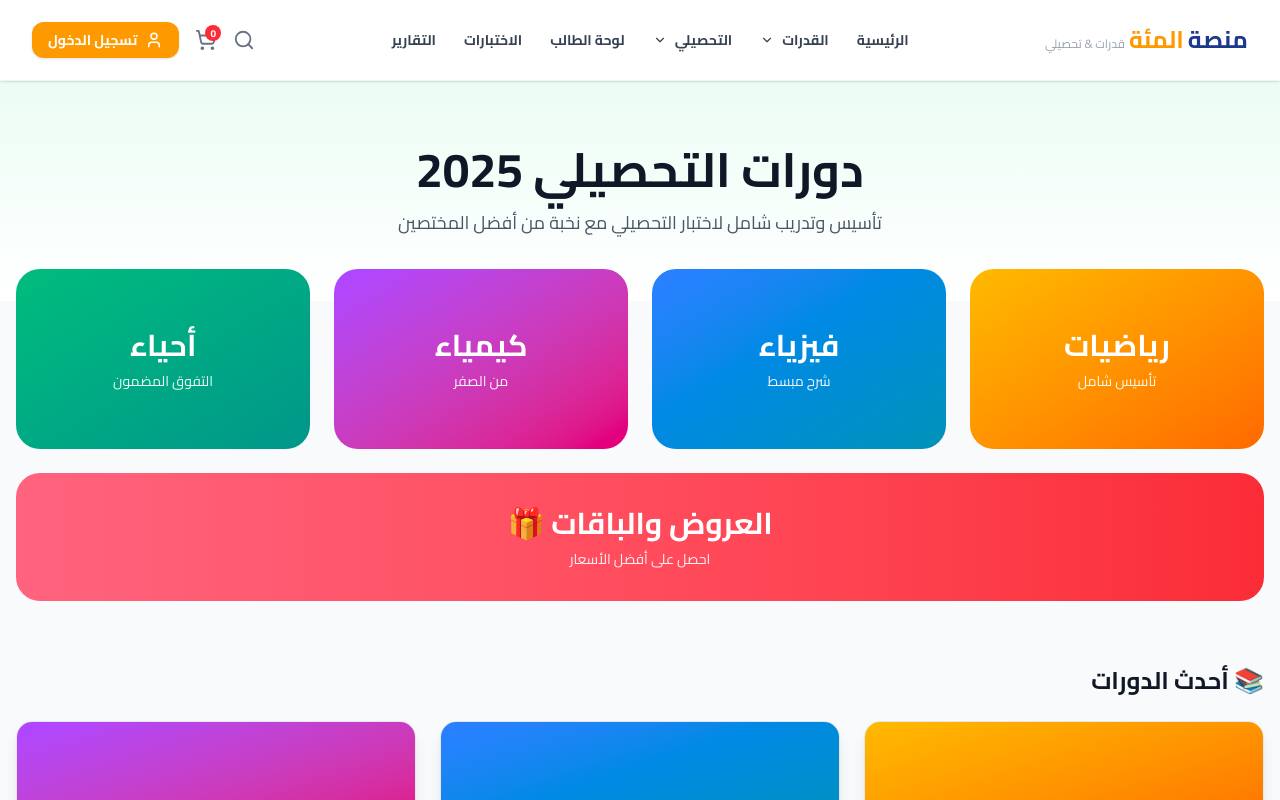
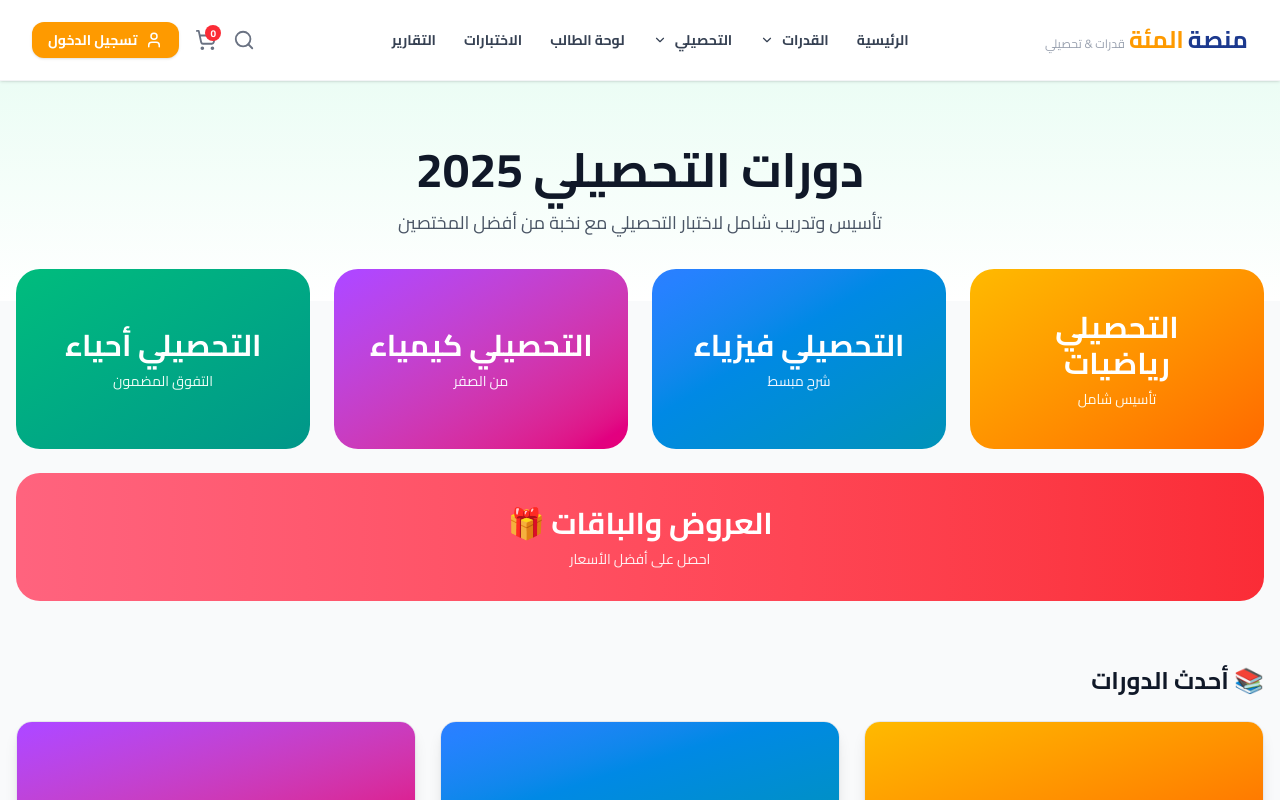
Before and after one commit to nasef6464/almeaa, a Next.js app: page /tahsili in a window 1280 px wide. Shown: the top 800 px of the page. Built offline with nearby package versions, Linux system fonts and the light colour scheme.

Commit message:
fix: update card titles to match design (القدرات الكمي, القدرات اللفظي)

```diff
--- a/app/qudrat/page.tsx
+++ b/app/qudrat/page.tsx
@@ -21,7 +21,7 @@ export default function QudratMainPage() {
           {/* لفظي قدرات */}
           <Link href="/qudrat/verbal">
             <div className="bg-gradient-to-br from-amber-400 to-orange-500 rounded-3xl p-8 text-white hover:shadow-2xl transition-all cursor-pointer transform hover:-translate-y-2 min-h-[200px] flex flex-col justify-center items-center text-center">
-              <h2 className="text-3xl font-black mb-2">لفظي قدرات</h2>
+              <h2 className="text-3xl font-black mb-2">القدرات اللفظي</h2>
               <p className="text-amber-50 text-sm">تأسيس - مكثف - تدريب</p>
             </div>
           </Link>
@@ -29,7 +29,7 @@ export default function QudratMainPage() {
           {/* كمي قدرات */}
           <Link href="/qudrat/quant">
             <div className="bg-gradient-to-br from-blue-500 to-indigo-600 rounded-3xl p-8 text-white hover:shadow-2xl transition-all cursor-pointer transform hover:-translate-y-2 min-h-[200px] flex flex-col justify-center items-center text-center">
-              <h2 className="text-3xl font-black mb-2">كمي قدرات</h2>
+              <h2 className="text-3xl font-black mb-2">القدرات الكمي</h2>
               <p className="text-blue-50 text-sm">تأسيس - كمي - شروحات</p>
             </div>
           </Link>
--- a/app/tahsili/page.tsx
+++ b/app/tahsili/page.tsx
@@ -21,7 +21,7 @@ export default function TahsiliMainPage() {
           {/* رياضيات */}
           <Link href="/tahsili/math">
             <div className="bg-gradient-to-br from-amber-400 to-orange-500 rounded-3xl p-8 text-white hover:shadow-2xl transition-all cursor-pointer transform hover:-translate-y-2 min-h-[180px] flex flex-col justify-center items-center text-center">
-              <h2 className="text-3xl font-black mb-2">رياضيات</h2>
+              <h2 className="text-3xl font-black mb-2">التحصيلي رياضيات</h2>
               <p className="text-amber-50 text-sm">تأسيس شامل</p>
             </div>
           </Link>
@@ -29,7 +29,7 @@ export default function TahsiliMainPage() {
           {/* فيزياء */}
           <Link href="/tahsili/physics">
             <div className="bg-gradient-to-br from-blue-500 to-cyan-600 rounded-3xl p-8 text-white hover:shadow-2xl transition-all cursor-pointer transform hover:-translate-y-2 min-h-[180px] flex flex-col justify-center items-center text-center">
-              <h2 className="text-3xl font-black mb-2">فيزياء</h2>
+              <h2 className="text-3xl font-black mb-2">التحصيلي فيزياء</h2>
               <p className="text-blue-50 text-sm">شرح مبسط</p>
             </div>
           </Link>
@@ -37,7 +37,7 @@ export default function TahsiliMainPage() {
           {/* كيمياء */}
           <Link href="/tahsili/chemistry">
             <div className="bg-gradient-to-br from-purple-500 to-pink-600 rounded-3xl p-8 text-white hover:shadow-2xl transition-all cursor-pointer transform hover:-translate-y-2 min-h-[180px] flex flex-col justify-center items-center text-center">
-              <h2 className="text-3xl font-black mb-2">كيمياء</h2>
+              <h2 className="text-3xl font-black mb-2">التحصيلي كيمياء</h2>
               <p className="text-purple-50 text-sm">من الصفر</p>
             </div>
           </Link>
@@ -45,7 +45,7 @@ export default function TahsiliMainPage() {
           {/* أحياء */}
           <Link href="/tahsili/biology">
             <div className="bg-gradient-to-br from-emerald-500 to-teal-600 rounded-3xl p-8 text-white hover:shadow-2xl transition-all cursor-pointer transform hover:-translate-y-2 min-h-[180px] flex flex-col justify-center items-center text-center">
-              <h2 className="text-3xl font-black mb-2">أحياء</h2>
+              <h2 className="text-3xl font-black mb-2">التحصيلي أحياء</h2>
               <p className="text-emerald-50 text-sm">التفوق المضمون</p>
             </div>
           </Link>
```
